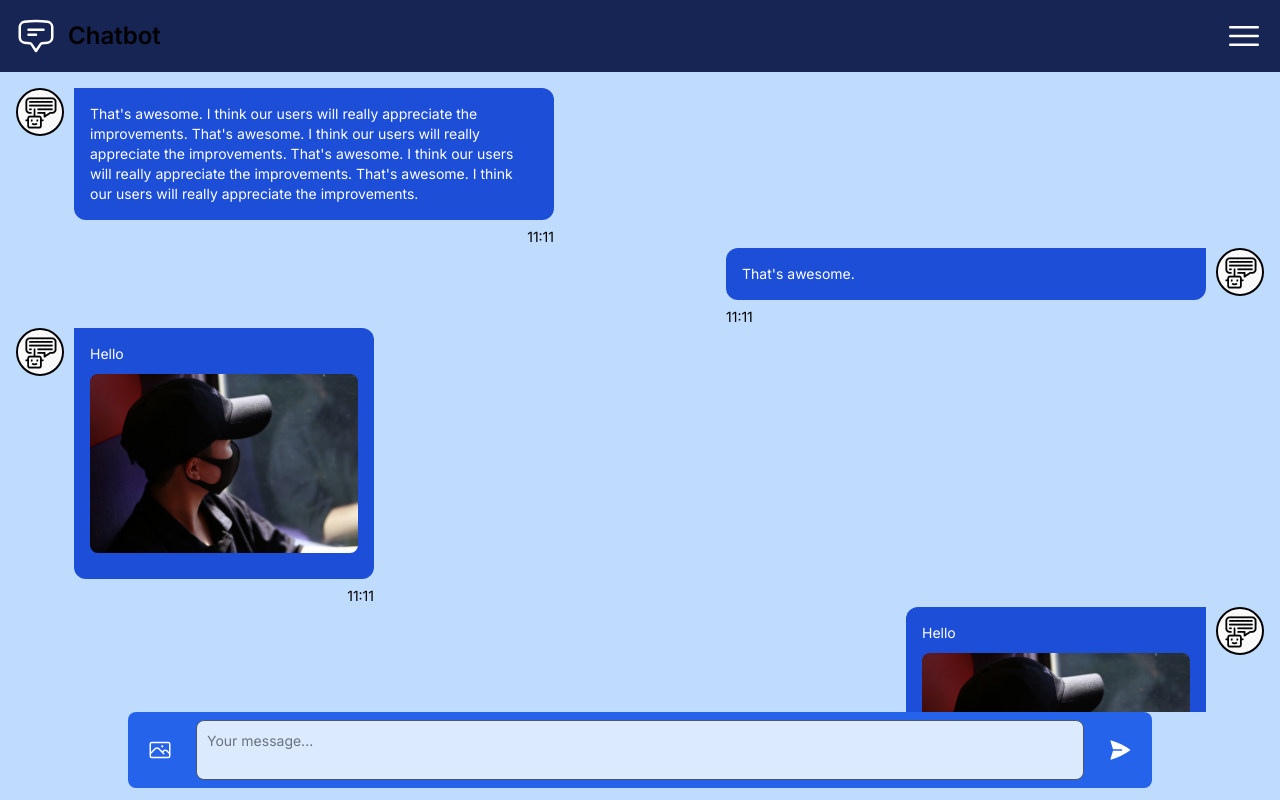
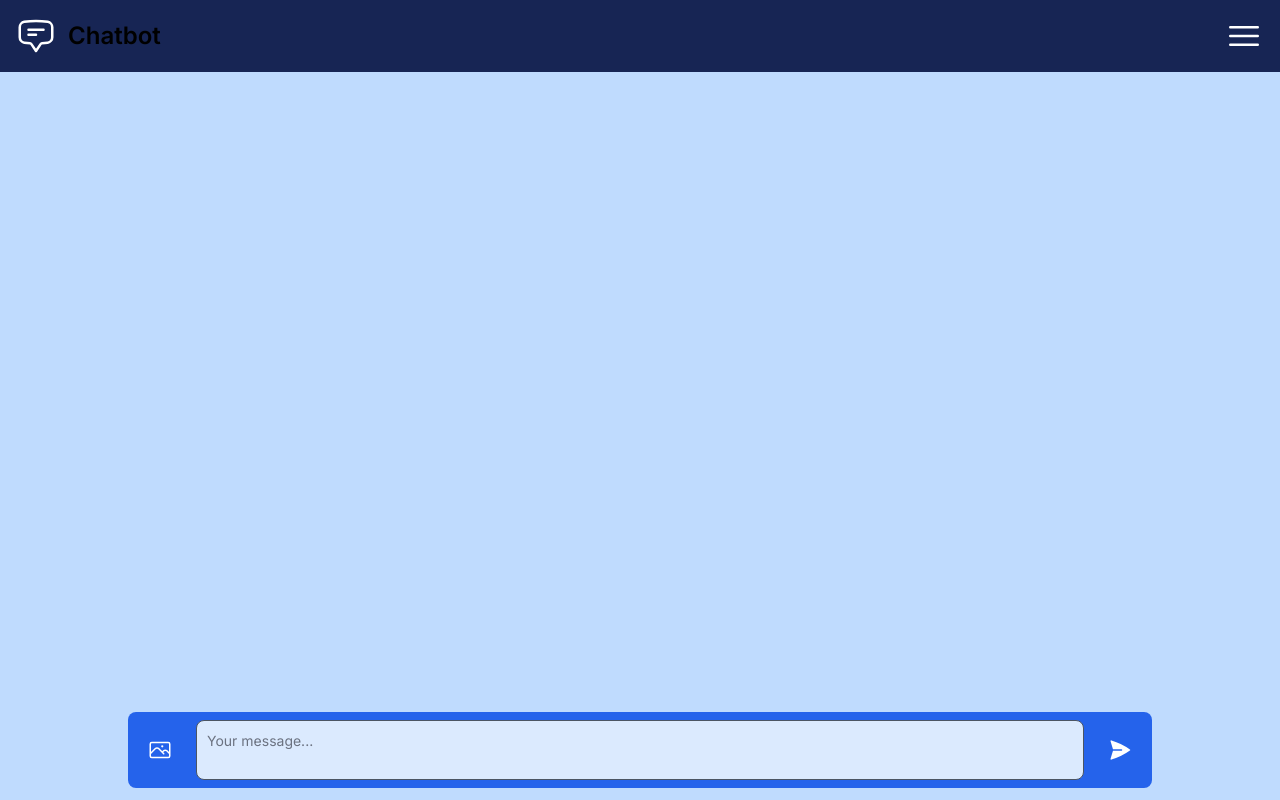
Before and after one commit to linhdangvu/personal-project, a Next.js app: page /chat in a window 1280 px wide. Built offline with nearby package versions, Linux system fonts and the light colour scheme.

Commit message:
update: foncton field mess

```diff
--- a/src/app/chat/page.tsx
+++ b/src/app/chat/page.tsx
@@ -1,17 +1,20 @@
+"use client"
+
 import FieldMessage from "@/composants/app/chat/field-message";
 import ImageMessage from "@/composants/app/chat/image-message";
 import ChatText from "@/composants/app/chat/text";
-import React from "react";
+import React, { useEffect, useState } from "react";
 
 const Chat = () => {
+
+  const [messages, setMessages]:any = useState([])
+  const [loading, setLoading] = useState(true)
+
+
   const textData = {
     sender: "openai",
     createdTime: "11:11",
-    text: ` That's awesome. I think our users will really appreciate the
-    improvements. That's awesome. I think our users will really
-    appreciate the improvements. That's awesome. I think our users
-    will really appreciate the improvements. That's awesome. I think
-    our users will really appreciate the improvements.`,
+    text: ` That's awesome. `,
     avatar: "images/chat-icon/bot-text-icon.jpeg",
   };
 
@@ -38,22 +41,36 @@ const Chat = () => {
     avatar: "images/chat-icon/bot-text-icon.jpeg",
   };
 
+  const handleSend = (text:string) => {
+    console.log(text)
+    messages.push({
+      sender: "self",
+      createdTime: "11:11",
+      text: text,
+      avatar: "images/chat-icon/bot-text-icon.jpeg",
+    })
+    setMessages(messages)
+    setLoading(true)
+    console.log(messages)
+  }
+
+  useEffect(() => {
+if(loading) {
+  setLoading(false)
+}
+  },[loading])
+
   return (
     <div className="h-[88vh]">
       <div className="overflow-auto max-h-[80vh] no-scrollbar py-4">
-        <ChatText message={textData} />
-        <ChatText message={textData2} />
+        {messages.map((sms: any, index: number) =>
+          ( <ChatText message={sms} key={index} />)
+        )}
 
-        <ImageMessage message={imageData} />
-        <ImageMessage message={imageData2} />
-        <ChatText message={textData} />
-        <ChatText message={textData2} />
 
-        <ImageMessage message={imageData} />
-        <ImageMessage message={imageData2} />
       </div>
       <div>
-        <FieldMessage />
+        <FieldMessage sendMesage={handleSend}/>
       </div>
     </div>
   );
--- a/src/composants/app/chat/field-message.tsx
+++ b/src/composants/app/chat/field-message.tsx
@@ -4,13 +4,18 @@ import { PhotoIcon } from "@heroicons/react/24/outline";
 import { PaperAirplaneIcon } from "@heroicons/react/24/solid";
 import React, { useEffect, useRef, useState } from "react";
 
-const FieldMessage = () => {
+const FieldMessage = (props: any) => {
   const textareaRef: any = useRef(null);
   const [text, setText] = useState("");
 
   const handleChange = (e: any) => {
     setText(e.target.value);
   };
+
+  const handleSend = (e:any) => {
+    e.preventDefault();
+    props.sendMesage(text)
+  }
 
   useEffect(() => {
     if (textareaRef.current) {
@@ -44,11 +49,11 @@ const FieldMessage = () => {
             placeholder="Your message..."
           ></textarea>
           <button
-            type="submit"
+            onClick={(e) => handleSend(e)}
             className="inline-flex justify-center p-2 text-blue-600 rounded-full cursor-pointer hover:bg-blue-100 dark:text-blue-500 dark:hover:bg-gray-600"
           >
             <PaperAirplaneIcon className="text-white h-6 w-6" />
-            <span className="sr-only">Send message</span>
+            <span className="sr-only" >Send message</span>
           </button>
         </div>
       </form>
```
